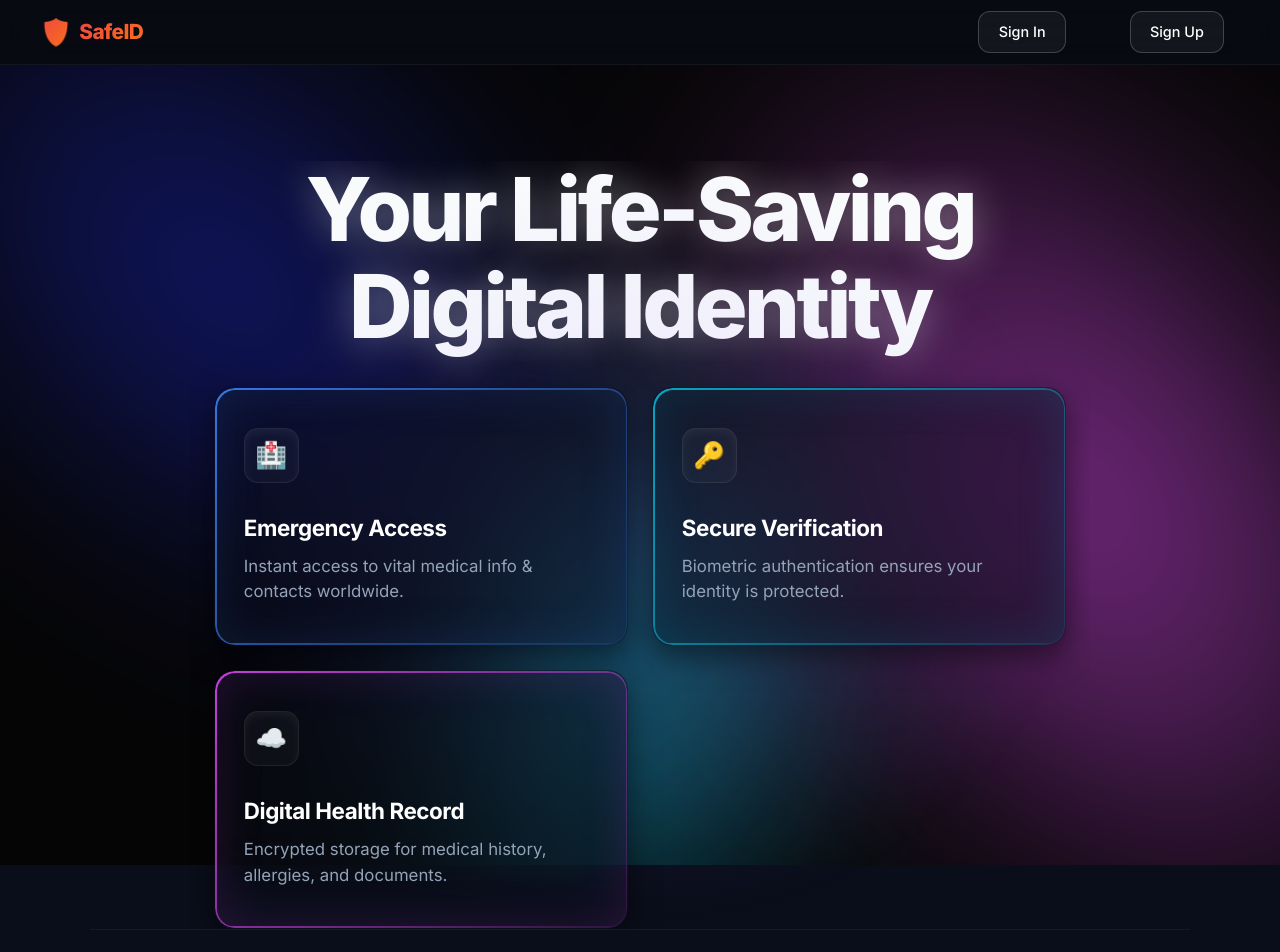
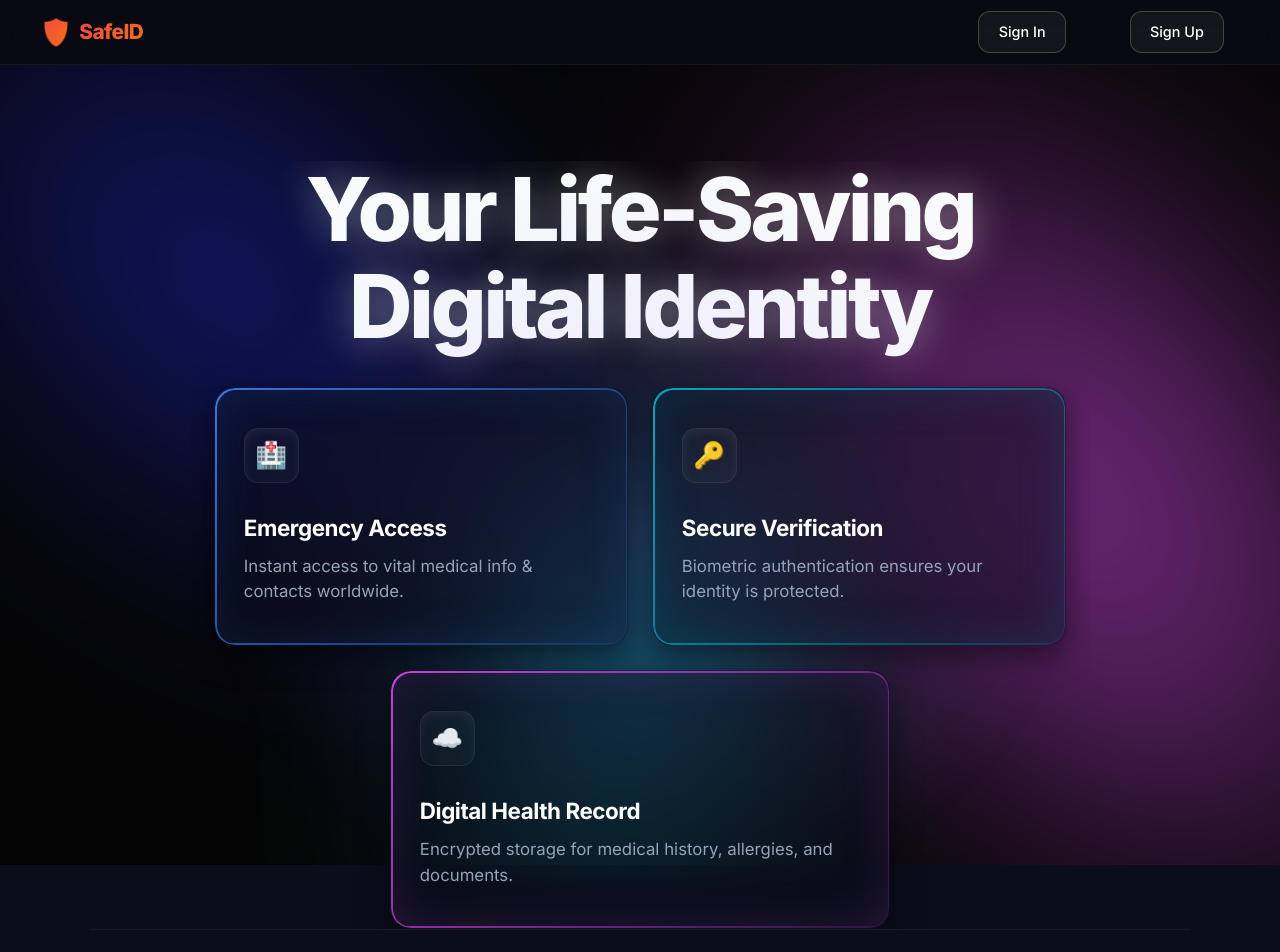
Before and after one commit to nishant8g/safeid-project, a React (Vite) app in the folder frontend/: page / in a window 1280 px wide. Shown: the top 952 px of the page. Built offline with nearby package versions, Linux system fonts and the light colour scheme; no server answers.

Commit message:
Reorder feature cards to a 2-1 layout with the third card centered

```diff
--- a/frontend/src/index.css
+++ b/frontend/src/index.css
@@ -1335,6 +1335,7 @@ h3 { font-size: clamp(1.25rem, 2.5vw, 1.75rem); }
 .glow-card-cyan { box-shadow: inset 0 0 50px rgba(6, 182, 212, 0.15), 0 10px 30px rgba(0,0,0,0.5); }
 .glow-card-magenta { box-shadow: inset 0 0 50px rgba(217, 70, 239, 0.15), 0 10px 30px rgba(0,0,0,0.5); }
 
+
 .card-icon-box {
   width: 55px;
   height: 55px;
@@ -1528,10 +1529,26 @@ h3 { font-size: clamp(1.25rem, 2.5vw, 1.75rem); }
 
 .landing-features-grid {
   display: grid;
-  grid-template-columns: repeat(auto-fit, minmax(280px, 1fr));
+  grid-template-columns: repeat(2, 1fr);
   gap: 1.5rem;
   width: 100%;
   max-width: 1100px;
+}
+
+.feature-card-centered {
+  grid-column: span 2;
+  justify-self: center;
+  max-width: 500px; /* Keep it similar width to others */
+  width: 100%;
+}
+
+@media (max-width: 768px) {
+  .landing-features-grid {
+    grid-template-columns: 1fr;
+  }
+  .feature-card-centered {
+    grid-column: span 1;
+  }
 }
 
 .feature-card-title {
--- a/frontend/src/pages/Landing.jsx
+++ b/frontend/src/pages/Landing.jsx
@@ -45,7 +45,7 @@ export default function Landing() {
             </p>
           </div>
 
-          <div className="glow-card glow-card-magenta">
+          <div className="glow-card glow-card-magenta feature-card-centered">
             <div className="card-icon-box" style={{ color: '#d946ef' }}>☁️</div>
             <h3 className="feature-card-title">Digital Health Record</h3>
             <p className="feature-card-desc">
```
